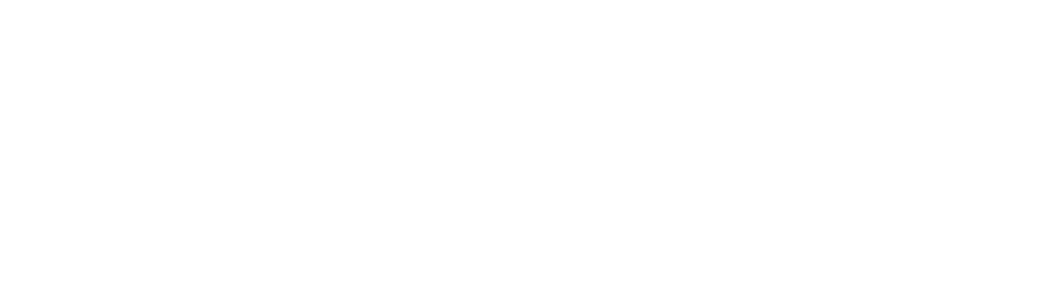
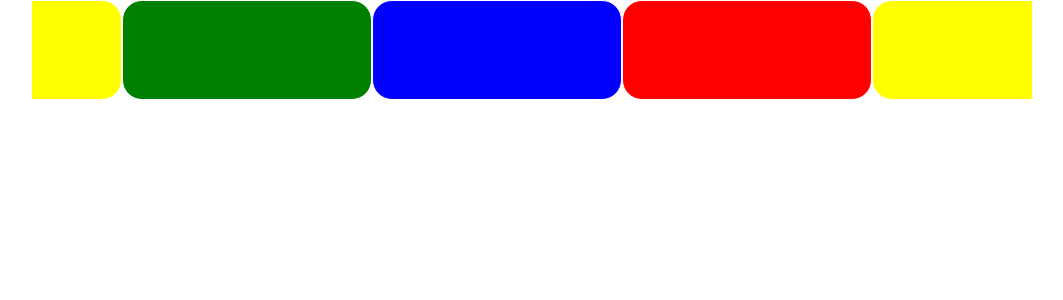
Before and after one commit to jgy4419/various-site-clone-coding, a React (Create React App) app: page /slide in a window 1280 px wide. Shown: the top 300 px of the page, without its empty margins (108-1171 px from the left). Built offline with nearby package versions, Linux system fonts and the light colour scheme.

Commit message:
carousel

```diff
--- a/src/App.js
+++ b/src/App.js
@@ -1,10 +1,10 @@
 import './App.scss';
 import React, { useEffect, useState, useContext, createContext, lazy, Suspense, memo } from 'react';
 import { Link, Route, Switch, useHistory, useParams} from 'react-router-dom';
-import {connect, useSelector, useDispatch} from 'react-redux';
-
 import BlockChainMain from './clone/blockchainsite/blockChainMain';
 import Card from './SpecificPart/Card/card';
+import Button from './SpecificPart/Button/button';
+import Slide from '../src/SpecificPart/Slide/slide';
 
 
 function App(props) {
@@ -23,6 +23,14 @@
       <Route exact path="/card">
         <Card/>
       </Route>
+      {/* UI 특정 부분(Button) */}
+      <Route exact path="/button">
+        <Button/>
+      </Route>
+      {/* UI 특정 부분(Slide) */}
+      <Route exact path="/slide">
+        <Slide/>
+      </Route>
     </div>
   );
 }
--- /dev/null
+++ b/src/SpecificPart/Button/button.jsx
@@ -0,0 +1,14 @@
+import React from 'react';
+import Button1 from './button1';
+
+export default function Button(){
+    const defaultStyle = {
+        width: '1100px',
+        margin: 'auto'
+    }
+    return(
+        <div style={defaultStyle}>
+            <Button1/>
+        </div>
+    )
+}
--- /dev/null
+++ b/src/SpecificPart/Button/button1.jsx
@@ -0,0 +1,8 @@
+import React from 'react';
+import './button1.scss';
+
+export default function Button1(){
+    return(
+        <button className="btn1"><span>submit</span></button>
+    )
+}
--- /dev/null
+++ b/src/SpecificPart/Button/button1.scss
@@ -0,0 +1,27 @@
+.btn1{
+    width: 150px;
+    height: 50px;
+    font-size: 20px;
+    border-radius: 10px;
+    background-color: #333;
+    transition: .3s;
+    border: 0;
+    color: #fff;
+    cursor: pointer;
+}
+.btn1:active{
+    background-color: rgb(60, 184, 29);
+    width: 50px;
+    height: 50px;
+    border-radius: 50%;
+    // content: "V";
+    span{
+        // opacity: 0;
+        // transition: .3s;
+        display: none;
+    }
+}
+.btn1:active:before{
+    // transition: 1s;
+    content: "V";
+}
--- /dev/null
+++ b/src/SpecificPart/Slide/slide.jsx
@@ -0,0 +1,13 @@
+import React from 'react';
+import Slide1 from './slide1';
+export default function Slide(){
+    const defaultStyle = {
+        width: '1100px',
+        margin: 'auto'
+    }
+    return(
+        <div style={defaultStyle}>
+            <Slide1/>
+        </div>
+    )
+}
--- /dev/null
+++ b/src/SpecificPart/Slide/slide1.jsx
@@ -0,0 +1,22 @@
+import React from 'react';
+import './slide1.scss';
+export default function Slide1(){
+    return(
+        <div className="slide1Contain">
+            <div className="boxs">
+                {
+                    /*
+                        같은 박스를 2개씩 지정하는 이유
+                            - 슬라이드로 박스 4개가 끝날 때 쯤 이어서 오는 박스 4개가 화면에 맞춰서 들어오는데,
+                            - 이어서 오는 박스 4개가 화면에 딱 맞을 때 css의 animation(keyframes)이 초기화 되면서 다시 슬라이드(자연스럽게 이어짐)
+                    */
+                    ['blue', 'red', 'yellow', 'green', 'blue', 'red', 'yellow', 'green'].map(e => {
+                        return(
+                            <div className='box' style={{backgroundColor: e}}/>
+                        )
+                    })
+                }
+            </div>
+        </div>
+    )
+}
--- /dev/null
+++ b/src/SpecificPart/Slide/slide1.scss
@@ -0,0 +1,27 @@
+.slide1Contain{
+    position: relative;
+    width: 1000px;
+    margin: auto;
+    overflow-x: hidden;
+    .boxs{
+        margin: auto;
+        display: flex;
+        animation-duration: 3s;
+        width: calc(250px * 8); // width 값은 박스의 개수 * 박스크기
+        animation: carousel 3s linear infinite;
+        .box{
+            color: #fff;
+            width: 250px;
+            box-sizing: border-box;
+            height: 100px;
+            border: 1px solid #fff;
+            border-radius: 20px;
+        }
+    }
+}
+
+@keyframes carousel {
+	0% { transform: translateX(0); }
+    // 박스가 4개 지나면 초기화 시켜주기 (자연스럽게 이어짐)
+	100% { transform: translateX(calc(-250px * 4))} // -슬라이드는 박스의 크기 * (박스개수 / 2)
+}
```
